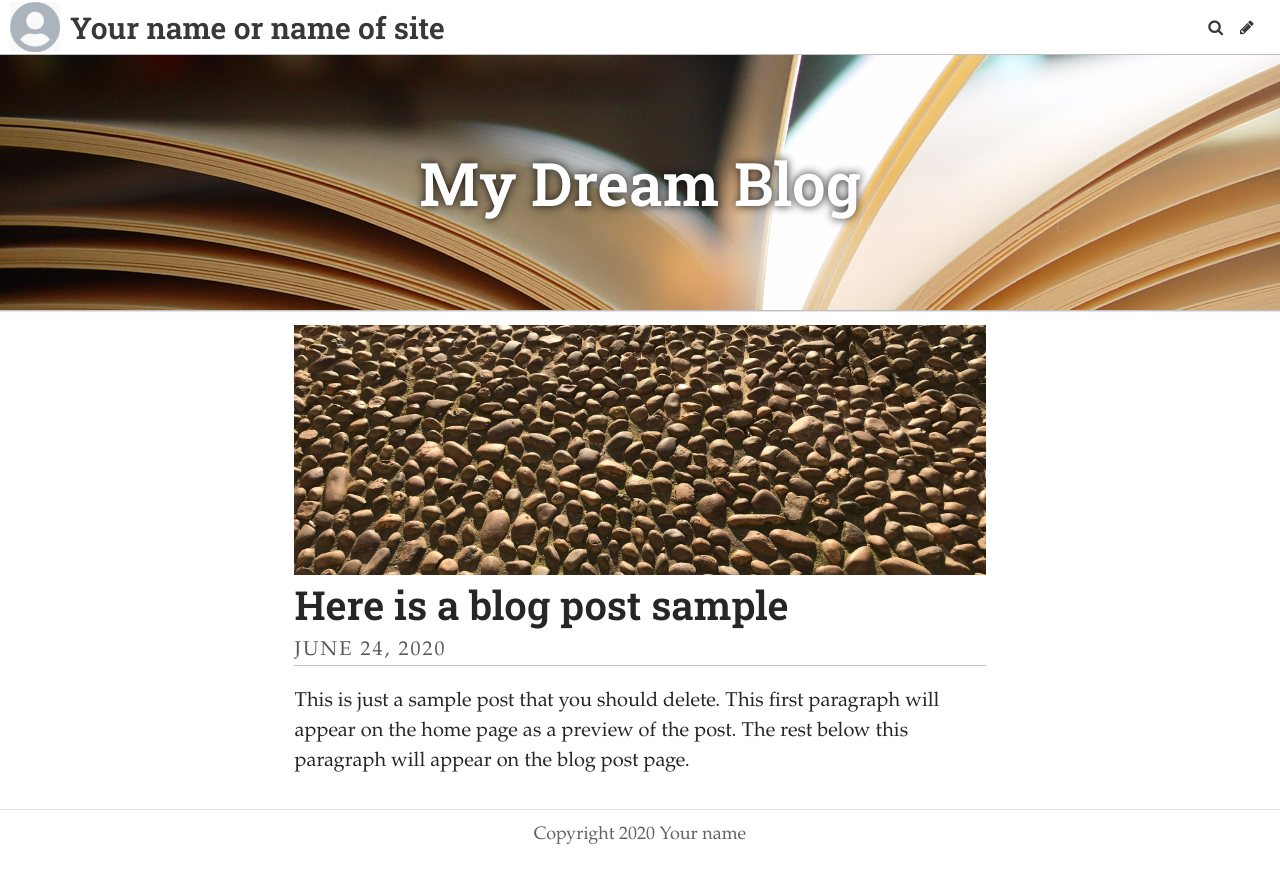
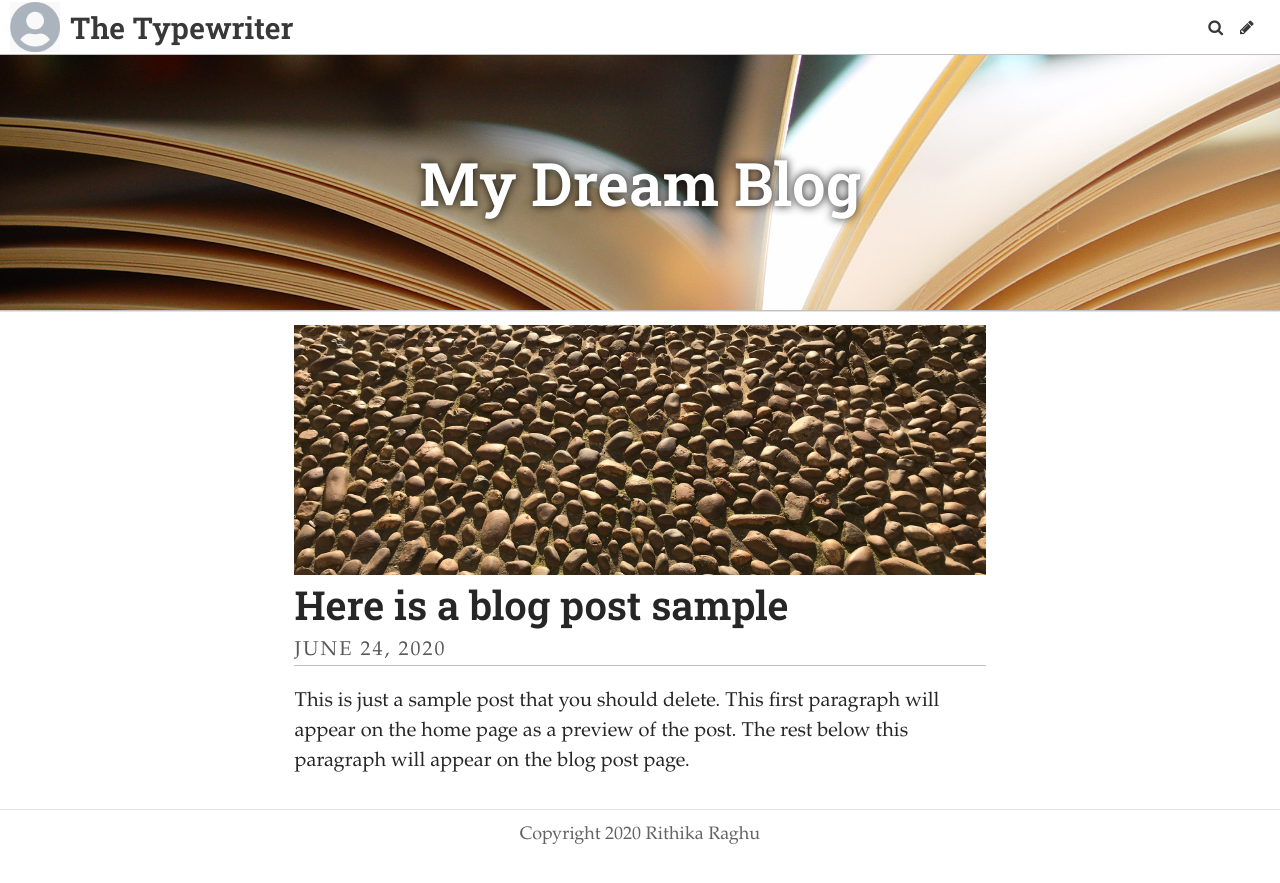
Before and after one commit to ismirithu/Typewriter, a Jekyll site: the page built from index.html, in a window 1280 px wide. Shown: the top 883 px of the page. Built offline with Jekyll 4.4.1, drawn with Linux system fonts in a browser that asks for light colours; some web fonts are replaced; the list of posts is cut into pages by our own code.

Commit message:
Update Settings “general”

```diff
--- a/_data/settings.yml
+++ b/_data/settings.yml
@@ -1,11 +1,11 @@
-title: Your name or name of site
+title: The Typewriter
 description: A website with a blog
 header_text: My Dream Blog
-footer_text: Copyright 2020 Your name
+footer_text: Copyright 2020 Rithika Raghu
 header_feature_image: ../uploads/pages.jpg
-bannerheight: "20vmax"
-gridlayout: false
+bannerheight: 20vmax
 logo: /uploads/logo.jpg
 favicon: /uploads/favicon.ico
+gridlayout: false
+fixednavbar: false
 upzoom: true
-fixednavbar: false
```
